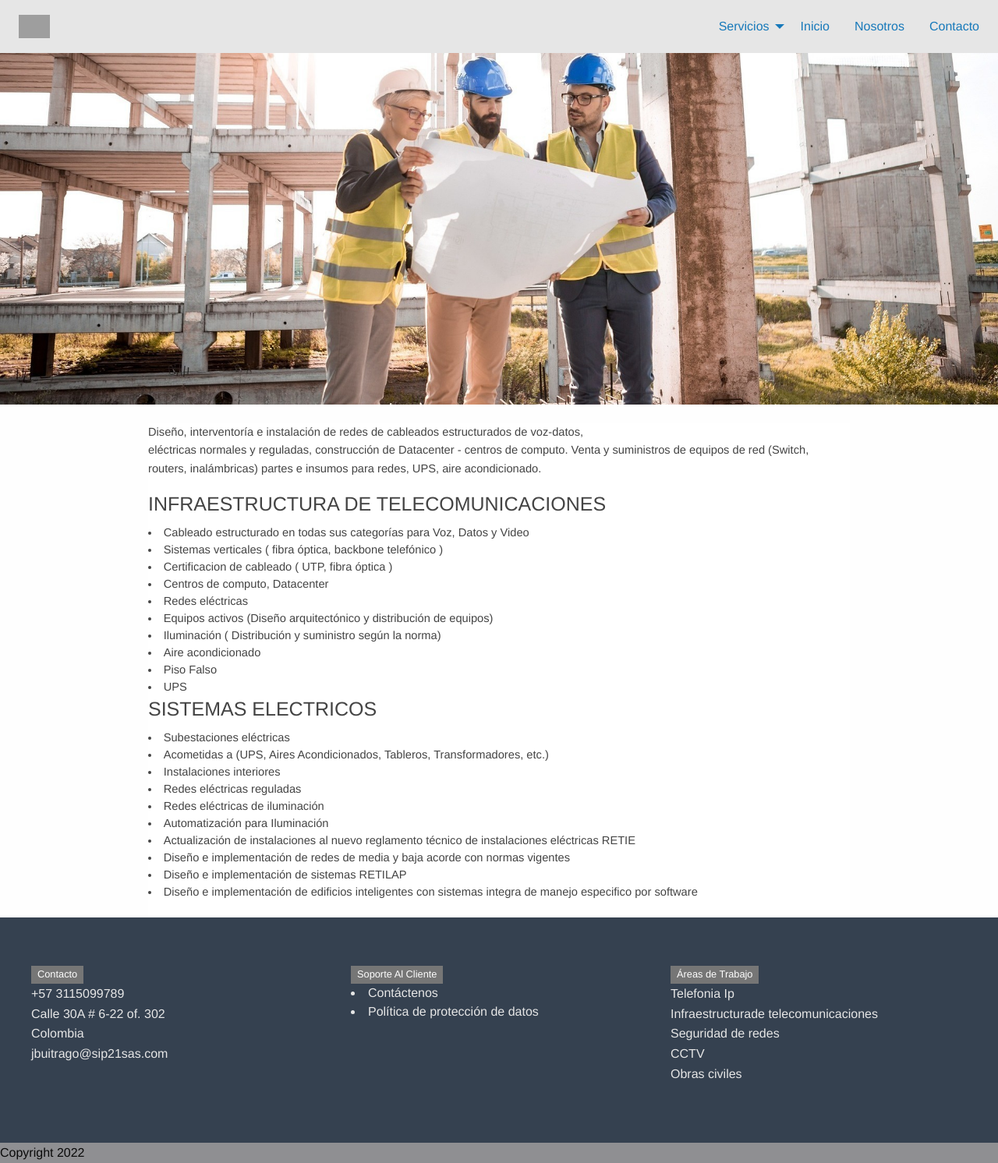
After one commit to Cristian6600/sip21, a Django app: page /obras-civiles in a window 1280 px wide. The commit adds this page. Shown: the whole page at 78% size. Run offline with Django 4.2, Linux system fonts and the light colour scheme; parts of the project's set-up code (start-up, migrations or seed data) failed here and were passed over; grey boxes are pictures that could not be loaded.

Commit message:
pulida 7nopv2

```diff
--- a/applications/home/urls.py
+++ b/applications/home/urls.py
@@ -49,4 +49,10 @@ urlpatterns = [
         name='cctv',
     ),
 
+    path(
+        'obras-civiles',
+        views.ObrasCivilesTemplateView.as_view(),
+        name='obras-civiles',
+    ),
+
 ]
--- a/applications/home/views.py
+++ b/applications/home/views.py
@@ -27,3 +27,6 @@ class SeguridadTemplateView(TemplateView):
 
 class cctvTemplateView(TemplateView):
     template_name = "home/cctv.html"
+
+class ObrasCivilesTemplateView(TemplateView):
+    template_name = "home/obras_civiles.html"
--- a/static/css/app.css
+++ b/static/css/app.css
@@ -98,7 +98,7 @@
     font-family: 'Helvetica', 'Arial', sans-serif;
     color: #444444;
     font-size: 11pt;
-    background-color: #FAFAFA;
+    /* background-color: #FAFAFA; */
  }
 
   .centrado{
--- a/templates/home/index.html
+++ b/templates/home/index.html
@@ -84,9 +84,9 @@
             <div class="centrado" style="width:600px ; left: 300px; top: 130px;">
               <div class="holat">
               <div class="callout secondary" style="background-color: rgba(255, 255, 255, 0.74);">
-              <h5">INFRAESTRUCTURA DE TELECOMUNICACIONES</h5>
-              <p>Impulsa tu negocio con telefonia para empresas </p>
-              <a class="button primary" href="#">Ver más </a>
+              <h5">OBRAS CIVILES</h5>
+              <p>Remodelamos y transformamos espacios, diseñamos y construimos áreas de trabajo funcionales optimizando el área disponible </p>
+              <a class="button primary" href="{% url 'home_app:obras-civiles' %}">Ver más </a>
             </div>
             </div>
           </div>
--- /dev/null
+++ b/templates/home/obras_civiles.html
@@ -0,0 +1,59 @@
+{% extends "home/base_home.html" %}
+{% load static %}
+{% block panel-content %}
+
+<div class="orbit" role="region" aria-label="Favorite Space Pictures" data-orbit>
+    <div class="orbit-wrapper">
+      <div class="orbit-controls">
+
+      </div>
+      <ul class="orbit-container">
+        <li class="is-active orbit-slide">
+          <figure class="orbit-figure">
+            <img class="orbit-image" src="{% static 'img/obras1.jpg' %}" alt="Space">
+
+          </figure>
+        </li>
+
+
+
+      </ul>
+    </div>
+
+  </div>
+<br>
+  <div class="ex1" style="width:900px ;">
+    <div class="letra">
+    <p>Diseño, interventoría e instalación de redes de cableados estructurados de voz-datos, <br>
+        eléctricas normales y reguladas, construcción de Datacenter - centros de computo. Venta
+         y suministros de equipos de red (Switch, routers, inalámbricas)
+          partes e insumos para redes, UPS, aire acondicionado.</p>
+
+          <h4>INFRAESTRUCTURA DE TELECOMUNICACIONES</h4>
+          <li>Cableado estructurado en todas sus categorías para Voz, Datos y Video</li>
+          <li>Sistemas verticales ( fibra óptica, backbone telefónico )</li>
+          <li>Certificacion de cableado ( UTP, fibra óptica ) </li>
+          <li>Centros de computo, Datacenter</li>
+          <li>Redes eléctricas</li>
+          <li>Equipos activos (Diseño arquitectónico y distribución de equipos)</li>
+          <li>Iluminación ( Distribución y suministro según la norma)</li>
+          <li>Aire acondicionado</li>
+          <li>Piso Falso</li>
+          <li>UPS</li>
+
+          <h4>SISTEMAS ELECTRICOS</h4>
+          <li>Subestaciones eléctricas</li>
+          <li>Acometidas a (UPS, Aires Acondicionados, Tableros, Transformadores, etc.)</li>
+          <li>Instalaciones interiores</li>
+          <li>Redes eléctricas reguladas</li>
+          <li>Redes eléctricas de iluminación</li>
+          <li>Automatización para Iluminación</li>
+          <li>Actualización de instalaciones al nuevo reglamento técnico de instalaciones eléctricas RETIE</li>
+          <li>Diseño e implementación de redes de media y baja acorde con normas vigentes</li>
+          <li>Diseño e implementación de sistemas RETILAP</li>
+          <li>Diseño e implementación de edificios inteligentes con sistemas integra de manejo especifico por software</li>
+          <br>
+</div>
+</div>
+
+{% endblock panel-content %}
--- a/templates/panel.html
+++ b/templates/panel.html
@@ -27,7 +27,7 @@
             <li><a href="{% url 'home_app:infraestructura-telecomunicaciones' %}">Infraestructura de telecomunicaciones </a></li>
             <li><a href="{% url 'home_app:seguridad-redes' %}">Seguridad de redes</a></li>
             <li><a href="{% url 'home_app:cctv' %}">CCTV-Seguridad electronica </a></li>
-            <li><a href="#">Obras civiles </a></li>
+            <li><a href="{% url 'home_app:obras-civiles' %}">Obras civiles </a></li>
           </ul>
         </li>
         <li><a href="{% url 'home_app:publico' %}">Inicio</a></li>
```
Also changed, not shown: static/img/obras.jpg, static/img/obras1.jpg (added).
